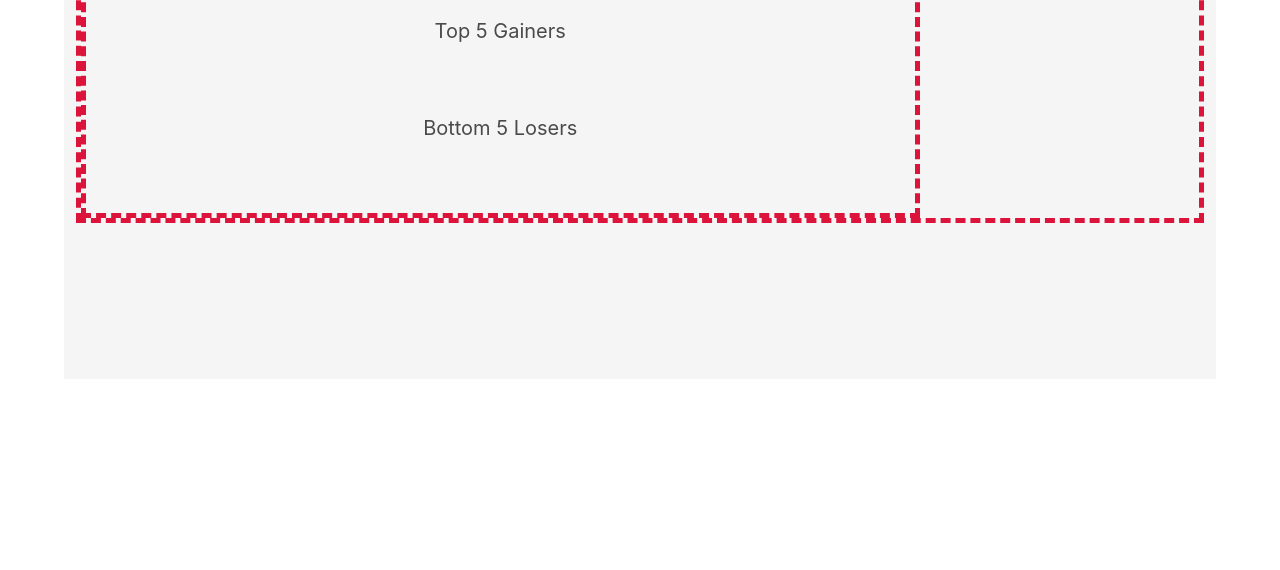
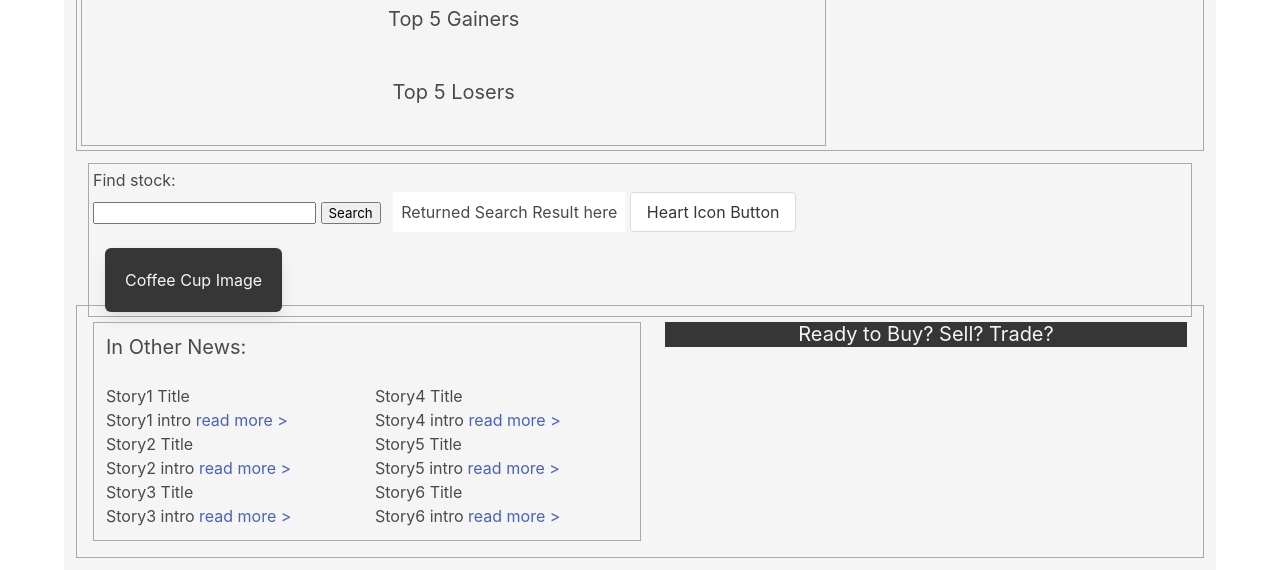
Before and after one commit to Isaiah171/Cuppa-Stocks, a plain HTML site: page index.html in a window 1280 px wide. Shown: the part 421-991 px from the top of the page. Before the commit the page ends 800 px from the top, so only its background shows below. Drawn offline with nearby package versions, Linux system fonts and the light colour scheme.

Commit message:
Continued to flesh out the html with Bulma classes and additional custom css. Added search section, news stories section, and began Links section

```diff
--- a/assets/css/custom.css
+++ b/assets/css/custom.css
@@ -1,21 +1,25 @@
-/*
-.wrapper {
-    width: 100% !important;
-    background-color : darkslategray;
-}
-*/
+@import "bulma/sass/utilities/_all.sass";
+@import "bulma/sass/grid/columns.sass";
+
 p {
    text-align: center;
 }
 
-#stocks, #gainers-losers {
-    border-style: dashed;
-    border-color: crimson;
-    border-width: 5px;
+.story p {
+    text-align: left;
 }
 
-/*
-#logo-header {
-   align-content:center;
+#stocks, #gainers-losers, #search-for-stock, #news-stories, #stories-links-section {
+    border-style: solid;
+    border-color:darkgrey;
+    border-width: 1px;
+    padding: 4px;
 }
-*/
+
+div#search-result, div#hold-my-coffee {
+    display:inline-block;
+}
+
+div#marketeaux-import-stories {
+    column-count: 2;
+}
--- a/index.html
+++ b/index.html
@@ -45,40 +45,86 @@
     </section>
 
     <!--Notable Stocks-->
-    <div id="stocks" class="container columns">
+    <div id="stocks" class="container columns"> <!--red label-->
         <!--Top and Bottom 5-->
-        <section class="column is-three-quarters px-4" id="gainers-losers">
+        <section class="column is-two-thirds px-4" id="gainers-losers"> <!--orange label-->
                 <p class="title mt-4">Making Headlines</p>
-                <section class="top-five column">
-                    <p class="subtitle">Top 5 Gainers</p>
-                    <div id="top-five-gainers" class="column">
+
+                  <div id="top-five-gainers" class="column">
+                  <p class="subtitle">Top 5 Gainers</p> <!--green label-->
                      <!--list is populated dynamically-->
-                     <ul></ul>
+                     <ul id="alpha-vantage-import-gainers"></ul>
                     </div>
-                </section>
-                <section class="bottom-five column">
-                    <p class="subtitle">Bottom 5 Losers</p>
-                    <div id="bottom-five-losers" class="column">
+
+                     <div id="top-five-losers" class="column">
+                      <p class="subtitle">Top 5 Losers</p>
                     <!--list is populated dynamically-->
-                     <ul></ul>
+                     <ul id="alpha-vantage-import-losers"></ul>
                     </div>
-                </section>
+
         </section>
         <!--Favorite Stocks-->
-        <section class="column block" id="favorites">
+        <section class="column block" id="favorites"> <!--pink label-->
             <div>
                 <p class="title">Favorites</p> <!--to be replaced with heart icon-->
                 <div id="saved-favorites">
                      <!--list is populated dynamically-->
-                    <ul></ul>
+                    <ul id="alpha-vantage-local-storage"></ul>
                 </div>
             </div>
         </section>
     </div> <!--end the stocks section-->
 
-    <div class="block">
+    <!--Start the Search section-->
+    <div id="search-for-stock">
+      <form>
+        <label for="find-stock">Find stock:</label><br />
+        <input type="text" id="find-stock" name="find-stock">
+        <input type="button" class="bulma-control-mixin" id="find-stock-API-trigger" value="Search"> <!--Replace with mag glass icon-->
+        <div id="search-result" class="ml-2 p-2 has-background-white">Returned Search Result here</div>
+          <button class="button save-to-fave">Heart Icon Button</button> <!--Replace text with a 'favorite' heart icon-->
+      </form>
+      <div id="hold-my-coffee" class="ml-3 has-background-dark box">
+        <p class="has-text-light">Coffee Cup Image</p>
+      </div> <!--img will replace, maybe "pinned" to the right-->
+    </div>
 
+    <div id="stories-links-section" class="columns">
+      <section id="news-stories" class="column m-3 p-3">
+        <h2 class="subtitle">In Other News:</h2>
+        <div id="marketeaux-import-stories">
+          <div id="story1" class="story">
+            <h3>Story1 Title</h3>
+            <p>Story1 intro <a href="">read more ></a> </p>
+          </div>
+          <div id="story2" class="story">
+            <h3>Story2 Title</h3>
+            <p>Story2 intro <a href="">read more ></a> </p>
+          </div>
+          <div id="story3" class="story">
+            <h3>Story3 Title</h3>
+            <p>Story3 intro <a href="">read more ></a> </p>
+          </div>
+          <div id="story4" class="story">
+            <h3>Story4 Title</h3>
+            <p>Story4 intro <a href="">read more ></a> </p>
+          </div>
+          <div id="story5" class="story">
+            <h3>Story5 Title</h3>
+            <p>Story5 intro <a href="">read more ></a> </p>
+          </div>
+          <div id="story6" class="story">
+            <h3>Story6 Title</h3>
+            <p>Story6 intro <a href="">read more ></a> </p>
+          </div>
+      </section>
+      <div id="links" class="column">
+        <div class="has-background-dark">
+          <p class="subtitle has-text-light">Ready to Buy? Sell? Trade?</p>
+        </div>
+      </div>
     </div>
+
 
     </div> <!--end the wrapper-->
 
```
